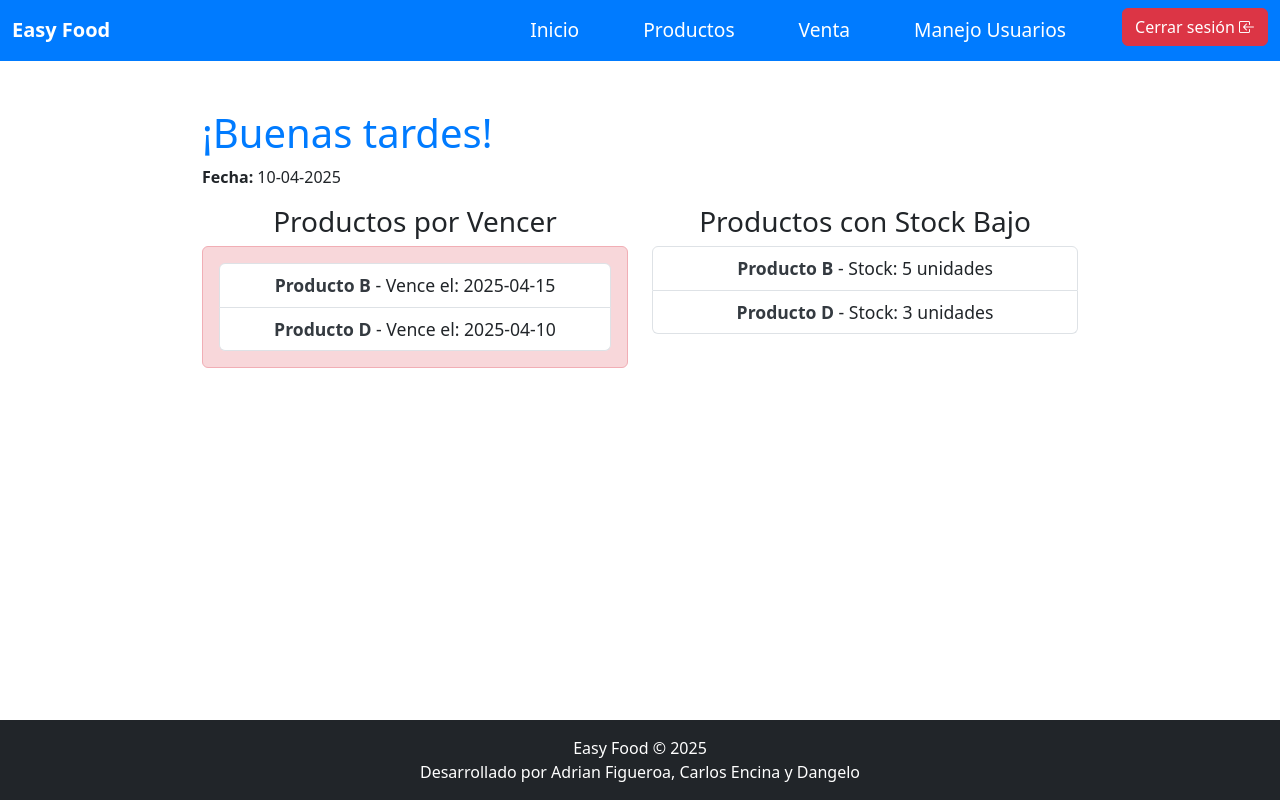
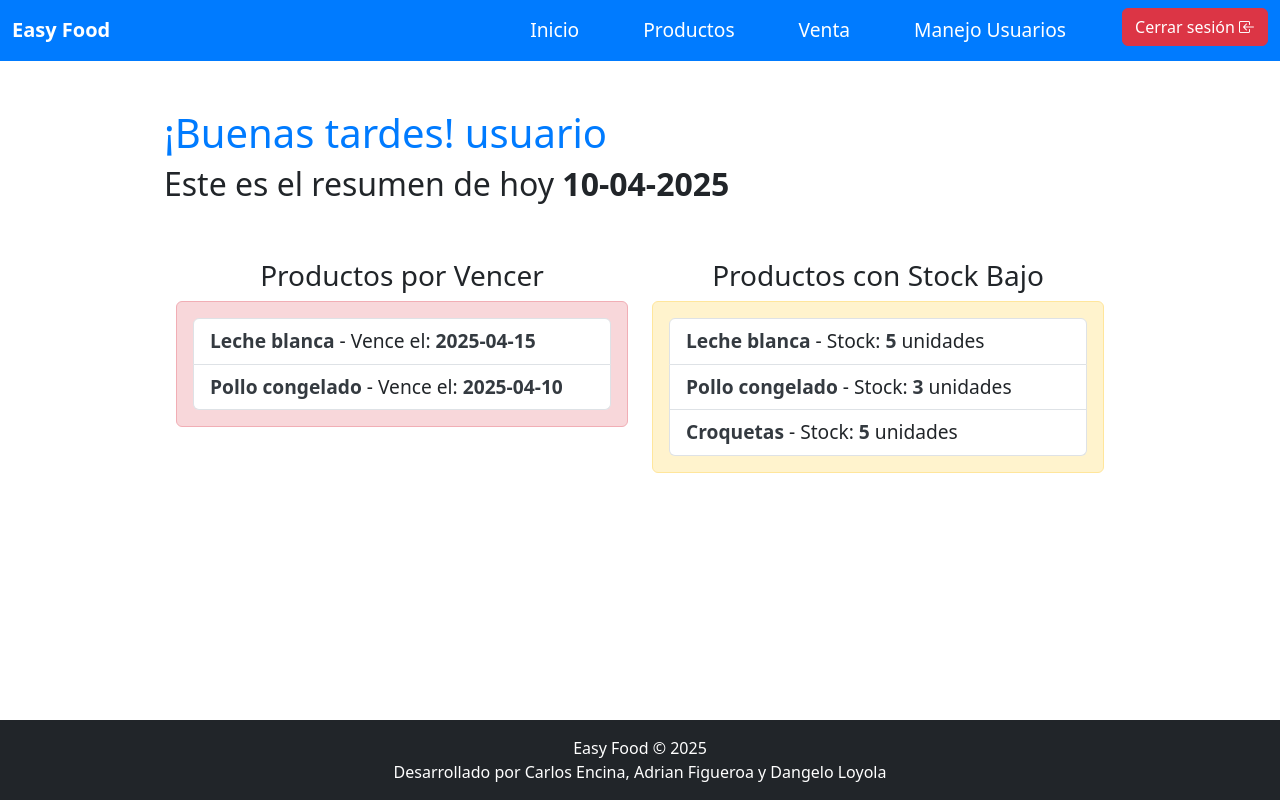
Before and after one commit to AdrianFigueroaAlmonacid/proyecto-titulo-2025, a SvelteKit app in the folder frontend/easyfood/: page /users/inicio in a window 1280 px wide. Built offline with nearby package versions, Linux system fonts and the light colour scheme.

Commit message:
cambios en vista de inicio

```diff
--- a/frontend/easyfood/src/lib/components/Footer.svelte
+++ b/frontend/easyfood/src/lib/components/Footer.svelte
@@ -1,6 +1,6 @@
 <footer class="bg-dark text-white text-center py-3 mt-auto w-100">
 	<div class="container">
 		<p class="mb-1 mb-md-0">Easy Food © 2025</p>
-		<p class="mb-0">Desarrollado por Adrian Figueroa, Carlos Encina y Dangelo</p>
+		<p class="mb-0">Desarrollado por Carlos Encina, Adrian Figueroa y Dangelo Loyola</p>
 	</div>
 </footer>
--- a/frontend/easyfood/src/routes/users/inicio/+page.svelte
+++ b/frontend/easyfood/src/routes/users/inicio/+page.svelte
@@ -3,17 +3,18 @@
 	import { fade } from 'svelte/transition';
 	// Simulación de datos de inventario
 	let inventario = [
-		{ id: 1, nombre: 'Producto A', cantidad: 100, fechaVencimiento: '2025-05-10' },
-		{ id: 2, nombre: 'Producto B', cantidad: 5, fechaVencimiento: '2025-04-15' },
-		{ id: 3, nombre: 'Producto C', cantidad: 200, fechaVencimiento: '2025-06-01' },
-		{ id: 4, nombre: 'Producto D', cantidad: 3, fechaVencimiento: '2025-04-10' },
-		{ id: 5, nombre: 'Producto E', cantidad: 50, fechaVencimiento: '2025-05-20' }
+		{ id: 1, nombre: 'Mantequilla', cantidad: 100, fechaVencimiento: '2025-05-10' },
+		{ id: 2, nombre: 'Leche blanca', cantidad: 5, fechaVencimiento: '2025-04-15' },
+		{ id: 3, nombre: 'Carne molida', cantidad: 200, fechaVencimiento: '2025-06-01' },
+		{ id: 4, nombre: 'Pollo congelado', cantidad: 3, fechaVencimiento: '2025-04-10' },
+		{ id: 5, nombre: 'Croquetas', cantidad: 5, fechaVencimiento: '2025-05-20' }
 	];
 
 	let productosPorVencer = [];
 	let productosStockBajo = [];
 	let mensaje = '';
 	let fechaHoy = '';
+	let nameUserAuth = 'usuario';
 
 	// Filtrar productos por fecha de vencimiento
 	const obtenerProductosPorVencer = () => {
@@ -58,13 +59,13 @@
 	});
 </script>
 
-<div class="container mt-5">
+<div class="container mt-5 d-flex justify-content-center align-items-center row m-auto">
 	<div>
-		<h1>{mensaje}</h1>
-		<p><strong>Fecha:</strong> {fechaHoy}</p>
+		<h1>{mensaje} {nameUserAuth}</h1>
+		<h2>Este es el resumen de hoy <strong>{fechaHoy}</strong></h2>
 	</div>
 
-	<div class="row text-center">
+	<div class="row text-center mt-5">
 		<!-- Resumen de productos por vencer -->
 		<div class="col-md-6">
 			<h3>Productos por Vencer</h3>
@@ -72,8 +73,9 @@
 				<div class="alert alert-danger" role="alert">
 					<ul class="list-group">
 						{#each productosPorVencer as producto}
-							<li class="list-group-item">
-								<strong>{producto.nombre}</strong> - Vence el: {producto.fechaVencimiento}
+							<li class="list-group-item text-start">
+								<strong>{producto.nombre}</strong> - Vence el:
+								<strong>{producto.fechaVencimiento}</strong>
 							</li>
 						{/each}
 					</ul>
@@ -87,13 +89,15 @@
 		<div class="col-md-6">
 			<h3>Productos con Stock Bajo</h3>
 			{#if productosStockBajo.length > 0}
-				<ul class="list-group">
-					{#each productosStockBajo as producto}
-						<li class="list-group-item">
-							<strong>{producto.nombre}</strong> - Stock: {producto.cantidad} unidades
-						</li>
-					{/each}
-				</ul>
+				<div class="alert alert-warning">
+					<ul class="list-group">
+						{#each productosStockBajo as producto}
+							<li class="list-group-item text-start">
+								<strong>{producto.nombre}</strong> - Stock: <strong>{producto.cantidad}</strong> unidades
+							</li>
+						{/each}
+					</ul>
+				</div>
 			{:else}
 				<p>No hay productos con stock bajo.</p>
 			{/if}
@@ -103,7 +107,7 @@
 
 <style>
 	.container {
-		max-width: 900px;
+		max-width: 1000px;
 	}
 
 	h1 {
@@ -111,7 +115,7 @@
 	}
 
 	.list-group-item {
-		font-size: 1.1rem;
+		font-size: 1.2rem;
 	}
 
 	.list-group-item strong {
```
Also changed, not shown: frontend/easyfood/src/routes/+page.svelte (+5 -13 lines).
